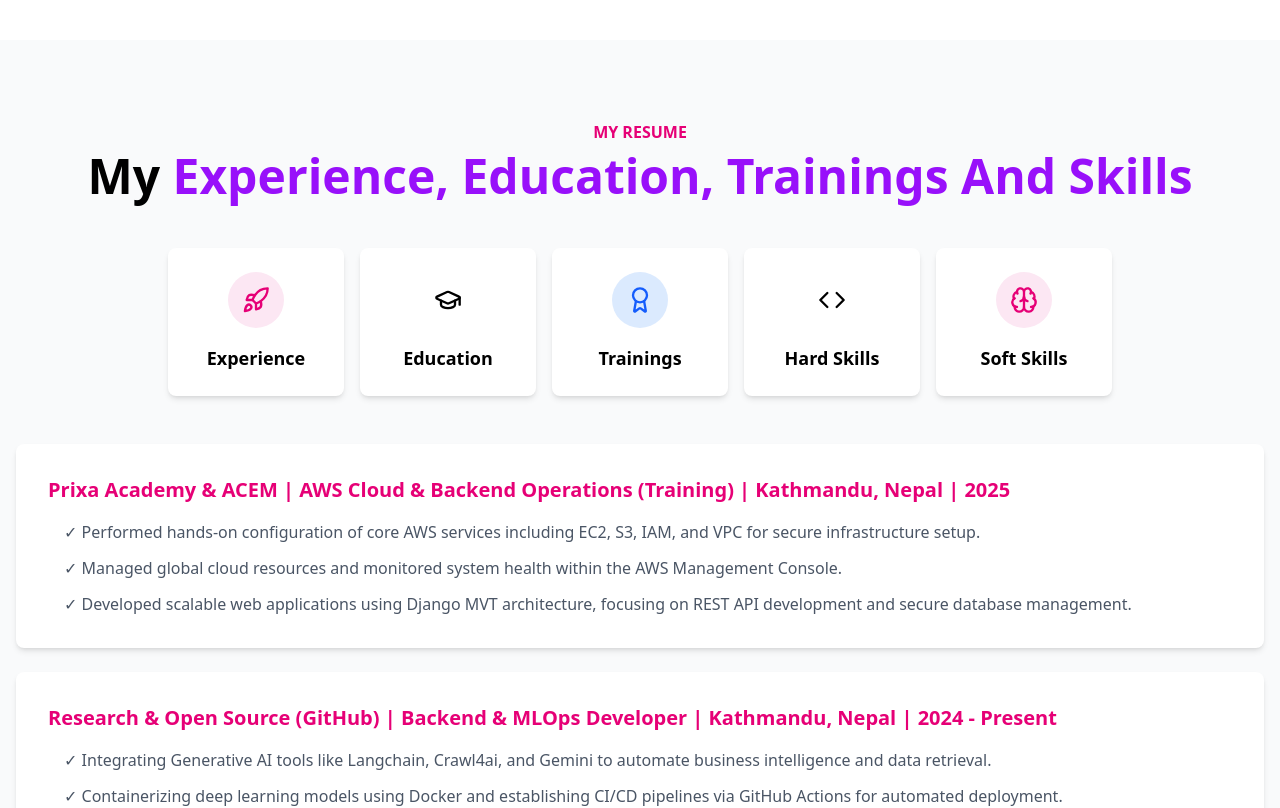
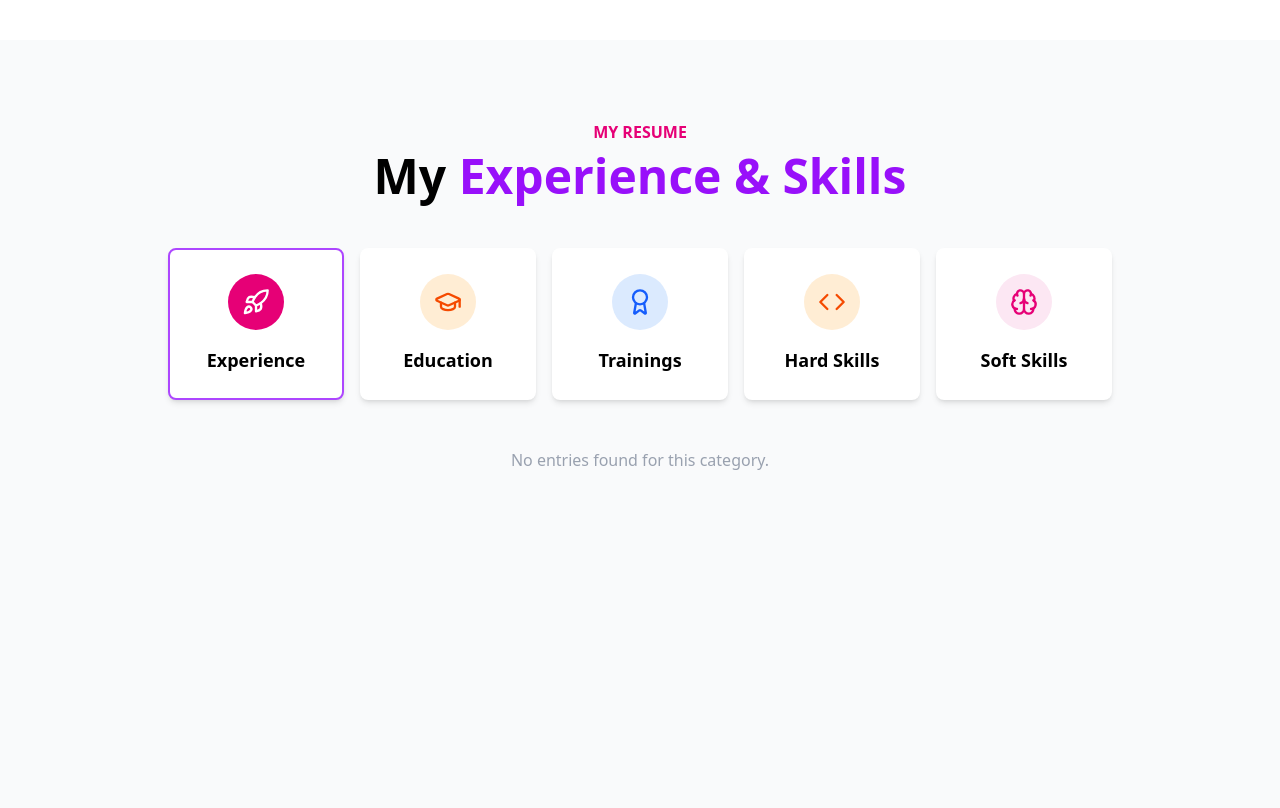
Before and after one commit to umess-ss/my-self, a React (Vite) app: page / in a window 1280 px wide. Shown: the part 1560-2368 px from the top of the page. Built offline with nearby package versions, Linux system fonts and the light colour scheme.

Commit message:
feat(resume): add category wise filtering

```diff
--- a/src/components/About.jsx
+++ b/src/components/About.jsx
@@ -6,15 +6,14 @@ const ProgressCircle = ({ percentage, label, color }) => {
     purple: "#a855f7",
     green: "#22c55e",
     orange: "#f97316",
-    blue: "#3b82f6"
   };
 
-  const radius = 45;
+  const radius = 35;
   const circumference = 2 * Math.PI * radius;
   const offset = circumference - (percentage / 100) * circumference;
 
   return (
-    <div className="text-center flex-1 min-w-[120px] flex flex-col items-center">
+    <div className="text-center flex-1 min-w-2 flex flex-col items-center">
       <div className="relative w-24 h-24 md:w-32 md:h-32 mb-4">
         <svg className="w-full h-full transform -rotate-90">
           <circle
--- a/src/components/Resume.jsx
+++ b/src/components/Resume.jsx
@@ -1,12 +1,22 @@
-import React from 'react';
+import React, { useState } from 'react'; // Added useState
 import { Rocket, Code, GraduationCap, Award, Brain } from 'lucide-react';
 import { experiences } from '../data/PortfolioData';
 
-const ResumeCard = ({ icon: Icon, label, color }) => {
+const ResumeCard = ({ icon: Icon, label, color, isActive, onClick }) => {
+  // Better handling for Tailwind classes
+  const colorMap = {
+    pink: isActive ? "bg-pink-600 text-white" : "bg-pink-100 text-pink-600",
+    orange: isActive ? "bg-orange-600 text-white" : "bg-orange-100 text-orange-600",
+    blue: isActive ? "bg-blue-600 text-white" : "bg-blue-100 text-blue-600",
+  };
+
   return (
-    <div className="bg-white rounded-lg shadow-md p-6 w-44 text-center hover:shadow-lg hover:-translate-y-2 transition-all cursor-pointer">
-      <div className={`w-14 h-14 rounded-full bg-${color}-100 flex items-center justify-center mx-auto mb-4`}>
-        <Icon className={`text-${color}-600`} size={28} />
+    <div
+      onClick={onClick}
+      className={`bg-white rounded-lg shadow-md p-6 w-44 text-center hover:shadow-lg hover:-translate-y-2 transition-all cursor-pointer border-2 ${isActive ? 'border-purple-500' : 'border-transparent'}`}
+    >
+      <div className={`w-14 h-14 rounded-full flex items-center justify-center mx-auto mb-4 transition-colors ${colorMap[color]}`}>
+        <Icon size={28} />
       </div>
       <h3 className="font-semibold text-lg">{label}</h3>
     </div>
@@ -14,6 +24,9 @@ const ResumeCard = ({ icon: Icon, label, color }) => {
 };
 
 const Resume = () => {
+  // 1. Set the default category to show
+  const [activeCategory, setActiveCategory] = useState('Experience');
+
   const categories = [
     { icon: Rocket, label: 'Experience', color: 'pink' },
     { icon: GraduationCap, label: 'Education', color: 'orange' },
@@ -22,32 +35,52 @@ const Resume = () => {
     { icon: Brain, label: 'Soft Skills', color: 'pink' },
   ];
 
+  // 2. Filter the data based on state
+  const filteredData = experiences.filter(item => item.category === activeCategory);
+
   return (
     <section id="resume" className="min-h-screen py-20 bg-gray-50">
       <div className="container mx-auto px-4">
         <p className="text-pink-600 font-semibold text-center mb-2">MY RESUME</p>
         <h2 className="text-4xl md:text-5xl font-bold text-center mb-12">
-          My <span className="text-purple-600">Experience, Education, Trainings And Skills</span>
+          My <span className="text-purple-600">Experience & Skills</span>
         </h2>
 
         <div className="flex flex-wrap justify-center gap-4 mb-12">
           {categories.map((cat, index) => (
-            <ResumeCard key={index} icon={cat.icon} label={cat.label} color={cat.color} />
+            <ResumeCard
+              key={index}
+              icon={cat.icon}
+              label={cat.label}
+              color={cat.color}
+              isActive={activeCategory === cat.label} // Pass active state
+              onClick={() => setActiveCategory(cat.label)} // Change state on click
+            />
           ))}
         </div>
 
-        {experiences.map((exp, index) => (
-          <div key={index} className="bg-white rounded-lg shadow-md p-8 mb-6">
-            <h3 className="text-xl font-semibold text-pink-600 mb-4">
-              {exp.company} | {exp.position} | {exp.location} | {exp.duration}
+        {/* 3. Render only filtered results */}
+        <div className="max-w-4xl mx-auto">
+          {filteredData.length > 0 ? (
+            filteredData.map((exp, index) => (
+              <div key={index} className="bg-white rounded-lg shadow-md p-8 mb-6 animate-fadeIn">
+                <h3 className="text-xl font-semibold text-pink-600 mb-2">
+                  {exp.position}
                 </h3>
+                <p className="text-gray-500 mb-4 font-medium">
+                  {exp.company} {exp.location && `| ${exp.location}`} | {exp.duration}
+                </p>
                 <div className="pl-4 space-y-3">
                   {exp.responsibilities.map((resp, idx) => (
                     <p key={idx} className="text-gray-600">✓ {resp}</p>
                   ))}
                 </div>
               </div>
-        ))}
+            ))
+          ) : (
+            <p className="text-center text-gray-400">No entries found for this category.</p>
+          )}
+        </div>
       </div>
     </section>
   );
--- a/src/data/PortfolioData.js
+++ b/src/data/PortfolioData.js
@@ -19,6 +19,7 @@ export const experiences = [
     position: "AWS Cloud & Backend Operations (Training)",
     location: "Kathmandu, Nepal",
     duration: "2025",
+    category: "Training",
     responsibilities: [
       "Performed hands-on configuration of core AWS services including EC2, S3, IAM, and VPC for secure infrastructure setup.",
       "Managed global cloud resources and monitored system health within the AWS Management Console.",
@@ -30,6 +31,7 @@ export const experiences = [
     position: "Backend & MLOps Developer",
     location: "Kathmandu, Nepal",
     duration: "2024 - Present",
+    category: "Training",
     responsibilities: [
       "Integrating Generative AI tools like Langchain, Crawl4ai, and Gemini to automate business intelligence and data retrieval.",
       "Containerizing deep learning models using Docker and establishing CI/CD pipelines via GitHub Actions for automated deployment.",
@@ -41,12 +43,41 @@ export const experiences = [
     position: "Electronics & Communication Engineering Student",
     location: "Kathmandu, Nepal",
     duration: "Jan 2022 - Present",
+    category: "Education",
     responsibilities: [
       "Designing intelligent electronic systems and applying signal processing techniques to engineering problems.",
       "Conducting technical feasibility research for deep learning integration in assistive technologies.",
       "Maintaining a disciplined approach to version control and debugging across various backend and hardware-interfacing projects."
     ],
   },
+  {
+    company: "Technical Proficiencies",
+    position: "Core Engineering & Development",
+    category: "Hard Skills",
+    duration: "Continuous",
+    responsibilities: [
+      "Backend Architecture: Robust and scalable software solutions",
+      "Cloud Operations: AWS Cloud Operations and system stability",
+      "AI & Deep Learning: Integration of Langchain, Crawl4ai, and Gemini",
+      "Computer Vision: Developing advanced applications (e.g., Blind Vision)",
+      "DevOps: CI/CD workflows, containerization (Docker), and automated debugging",
+      "Electronics: Communication systems and cellular communication engineering"
+    ]
+  },
+  {
+    company: "Professional Attributes",
+    position: "Interpersonal & Leadership",
+    category: "Soft Skills",
+    duration: "Continuous",
+    responsibilities: [
+      "Disciplined Debugging: Methodical approach to error handling and problem-solving",
+      "Technical Excellence: High standards for project performance and reliability",
+      "Detail-Oriented: Focus on precision in electronics and software architecture",
+      "Social Activism: Community engagement and collaborative leadership",
+      "Continuous Learning: Passionate about staying updated with cutting-edge AI tools",
+      "Communication: Bridging the gap between complex engineering and real-world application"
+    ]
+  }
 ];
 
 export const projects = [
```
Lines whose indentation alone changed are shown as unchanged.
